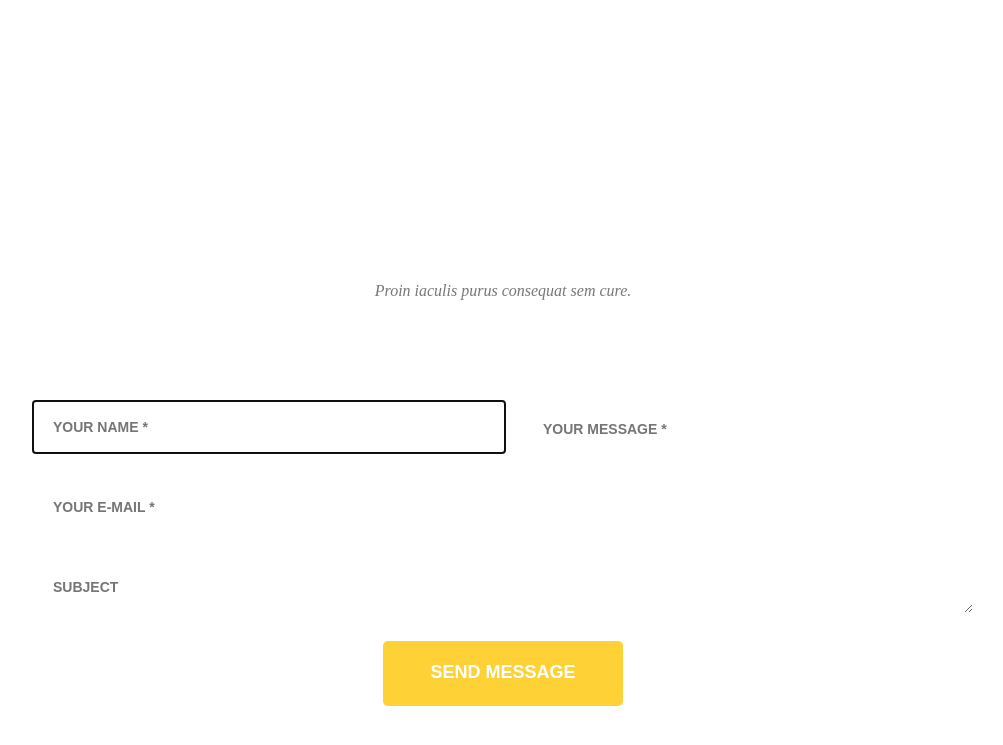
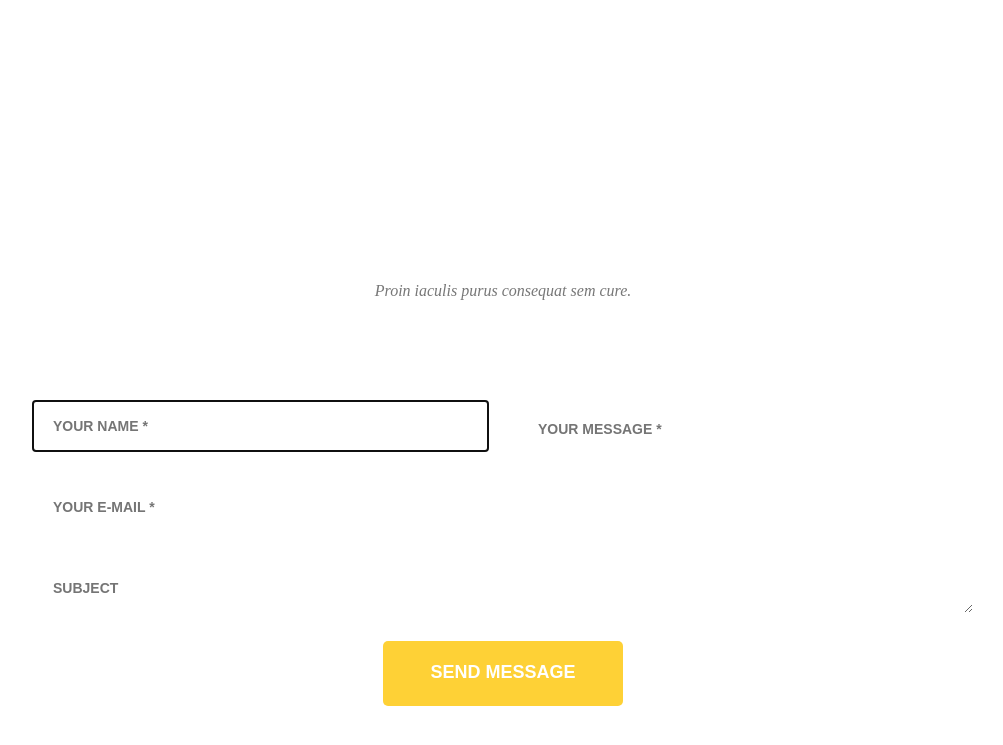
Before and after one commit to YanaD25/Yana_FeCoff3_HW, a plain HTML site: page Myhomework07/index.html in a window 1280 px wide. Shown: the part 534-1279 px from the top of the page, without its empty margins (137-1140 px from the left). Drawn offline with Linux system fonts and the light colour scheme; a web font is replaced by a local one.

Commit message:
last version

```diff
--- a/Myhomework07/css/styles.css
+++ b/Myhomework07/css/styles.css
@@ -138,9 +138,11 @@ h2 {
     justify-content: space-between;
 }
 .input {
-    width: 450px;
+    width: 455px;
     height: 50px;
     display: block;
+    padding-left: 20px;
+    box-sizing: border-box;
 }
 .input, textarea {
     font-family: Montserrat, sans-serif;
@@ -151,15 +153,14 @@ h2 {
     text-align: left;
     border-radius: 3px;
     border: none;
-    padding-left: 20px;
 }
 textarea {
-    padding: 20px;
-    width: 450px;
+    width: 455px;
     height: 212px;
     text-align: left;
     border-radius: 3px;
     border: none;
+    padding: 20px;
     box-sizing: border-box;
 }
 .form {
```
